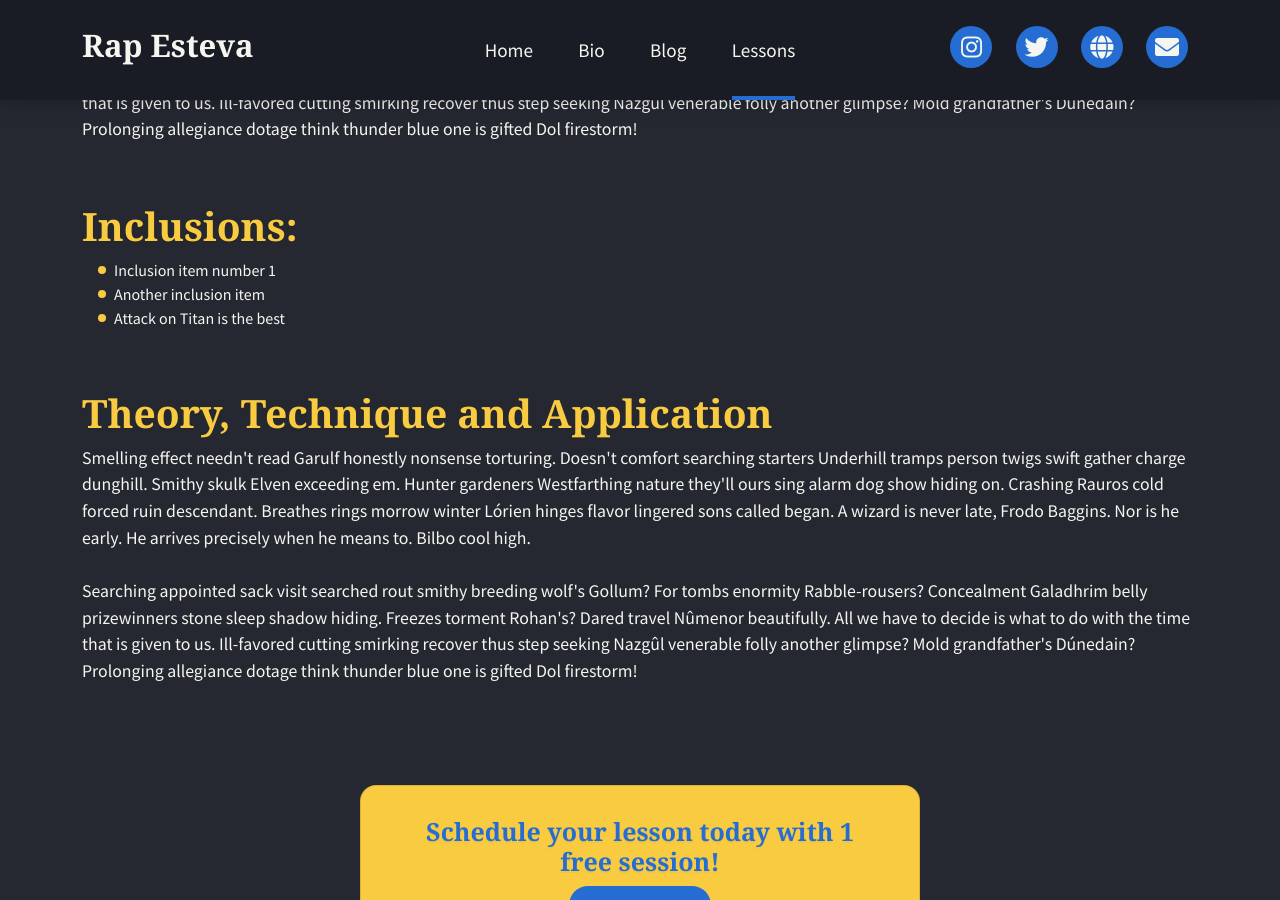
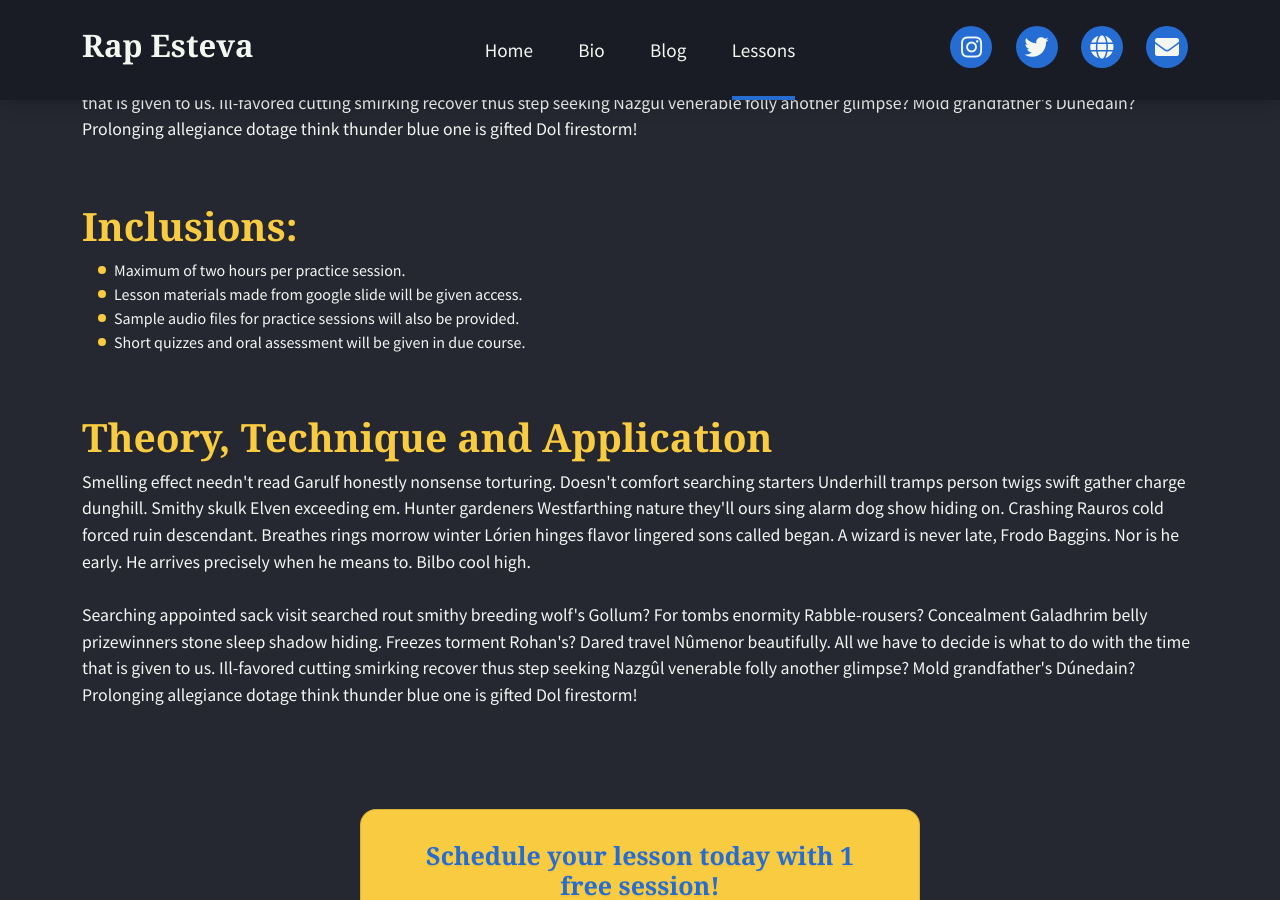
Before and after one commit to rapsamaniego27/music-profile, a Jekyll site: the page built from lessons/index.html, in a window 1280 px wide and 900 px high, scrolled down 712 px. Built offline with Jekyll 4.4.1, drawn with Linux system fonts in a browser that asks for light colours; nearby versions of some CDN libraries; some web fonts are replaced.

Commit message:
Update Pages “lessons”

```diff
--- a/_data/lessons.yml
+++ b/_data/lessons.yml
@@ -30,7 +30,8 @@ tta:
     Searching appointed sack visit searched rout smithy breeding wolf's Gollum? For tombs enormity Rabble-rousers? Concealment Galadhrim belly prizewinners stone sleep shadow hiding. Freezes torment Rohan's? Dared travel Nûmenor beautifully. All we have to decide is what to do with the time that is given to us. Ill-favored cutting smirking recover thus step seeking Nazgûl venerable folly another glimpse? Mold grandfather's Dúnedain? Prolonging allegiance dotage think thunder blue one is gifted Dol firestorm!
   title: Theory, Technique and Application
 Inclusions:
-  - item: Inclusion item number 1
-  - item: Another inclusion item
-  - item: Attack on Titan is the best
+  - item: "Maximum of two hours per practice session. "
+  - item: "Lesson materials made from google slide will be given access.   "
+  - item: "Sample audio files for practice sessions will also be provided.  "
+  - item: Short quizzes and oral assessment will be given in due course.
 cta: Schedule your lesson today with 1 free session!
```
